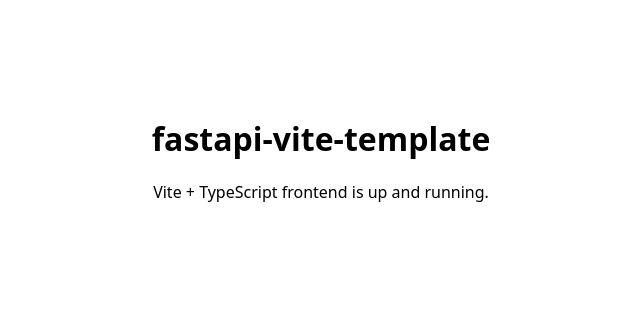
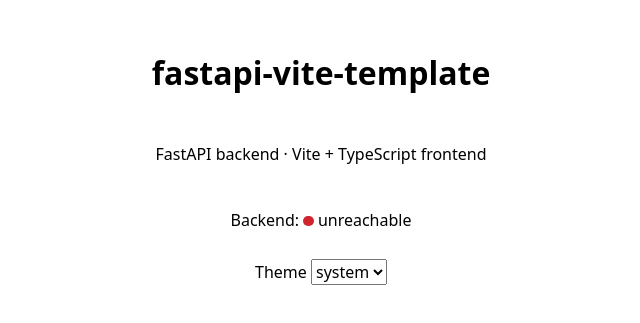
Before and after one commit to joernpreuss/fastapi-vite-template, a website built with Vite: page frontend/index.html in a window 1280 px wide. Shown: the part 243-566 px from the top of the page, without its empty margins (319-959 px from the left). Built offline with nearby package versions, Linux system fonts and the light colour scheme; files whose address does not match are found by name.

Commit message:
Add theme switcher and backend status indicator

```diff
--- a/frontend/src/main.ts
+++ b/frontend/src/main.ts
@@ -1,12 +1,86 @@
 import "./style.css";
 
-const app = document.querySelector<HTMLDivElement>("#app");
+import { interpretHealthResponse, type BackendStatus } from "./health";
+import {
+  THEME_CHOICES,
+  isThemeChoice,
+  resolveTheme,
+  type ThemeChoice,
+} from "./theme";
 
-if (app) {
+const THEME_STORAGE_KEY = "theme";
+
+function storedThemeChoice(): ThemeChoice {
+  const stored = localStorage.getItem(THEME_STORAGE_KEY);
+  return isThemeChoice(stored) ? stored : "system";
+}
+
+function applyTheme(choice: ThemeChoice): void {
+  const prefersDark = window.matchMedia(
+    "(prefers-color-scheme: dark)",
+  ).matches;
+  document.documentElement.dataset.theme = resolveTheme(choice, prefersDark);
+}
+
+async function fetchBackendStatus(): Promise<BackendStatus> {
+  try {
+    const response = await fetch("/api/health");
+    return interpretHealthResponse(response.ok, await response.json());
+  } catch {
+    return "unreachable";
+  }
+}
+
+function render(app: HTMLElement): void {
+  const choice = storedThemeChoice();
+
   app.innerHTML = `
     <main>
       <h1>fastapi-vite-template</h1>
-      <p>Vite + TypeScript frontend is up and running.</p>
+      <p>FastAPI backend · Vite + TypeScript frontend</p>
+      <p>
+        Backend:
+        <span id="status-dot" class="status-dot"></span>
+        <span id="status-label">checking…</span>
+      </p>
+      <label>
+        Theme
+        <select id="theme-select">
+          ${THEME_CHOICES.map(
+            (c) =>
+              `<option value="${c}"${c === choice ? " selected" : ""}>${c}</option>`,
+          ).join("")}
+        </select>
+      </label>
     </main>
   `;
+
+  const select = app.querySelector<HTMLSelectElement>("#theme-select");
+  select?.addEventListener("change", () => {
+    const value = select.value;
+    if (isThemeChoice(value)) {
+      localStorage.setItem(THEME_STORAGE_KEY, value);
+      applyTheme(value);
+    }
+  });
+
+  window
+    .matchMedia("(prefers-color-scheme: dark)")
+    .addEventListener("change", () => applyTheme(storedThemeChoice()));
+
+  void fetchBackendStatus().then((status) => {
+    const dot = app.querySelector<HTMLSpanElement>("#status-dot");
+    const label = app.querySelector<HTMLSpanElement>("#status-label");
+    dot?.classList.add(status);
+    if (label) {
+      label.textContent = status;
+    }
+  });
 }
+
+applyTheme(storedThemeChoice());
+
+const app = document.querySelector<HTMLDivElement>("#app");
+if (app) {
+  render(app);
+}
--- a/frontend/src/style.css
+++ b/frontend/src/style.css
@@ -1,6 +1,14 @@
 :root {
   font-family: system-ui, sans-serif;
   color-scheme: light dark;
+}
+
+:root[data-theme="light"] {
+  color-scheme: light;
+}
+
+:root[data-theme="dark"] {
+  color-scheme: dark;
 }
 
 body {
@@ -8,8 +16,32 @@ body {
   min-height: 100vh;
   display: grid;
   place-items: center;
+  background: Canvas;
+  color: CanvasText;
 }
 
 main {
   text-align: center;
+  display: grid;
+  gap: 0.75rem;
 }
+
+.status-dot {
+  display: inline-block;
+  width: 0.65em;
+  height: 0.65em;
+  border-radius: 50%;
+  background: light-dark(#d0d0d0, #555);
+}
+
+.status-dot.healthy {
+  background: #2da44e;
+}
+
+.status-dot.unreachable {
+  background: #d1242f;
+}
+
+select {
+  font: inherit;
+}
--- a/frontend/vite.config.ts
+++ b/frontend/vite.config.ts
@@ -4,4 +4,9 @@ import { defineConfig } from "vite";
 // subpath (e.g. GitHub Pages project sites).
 export default defineConfig({
   base: "./",
+  server: {
+    proxy: {
+      "/api": "http://localhost:8000",
+    },
+  },
 });
```
